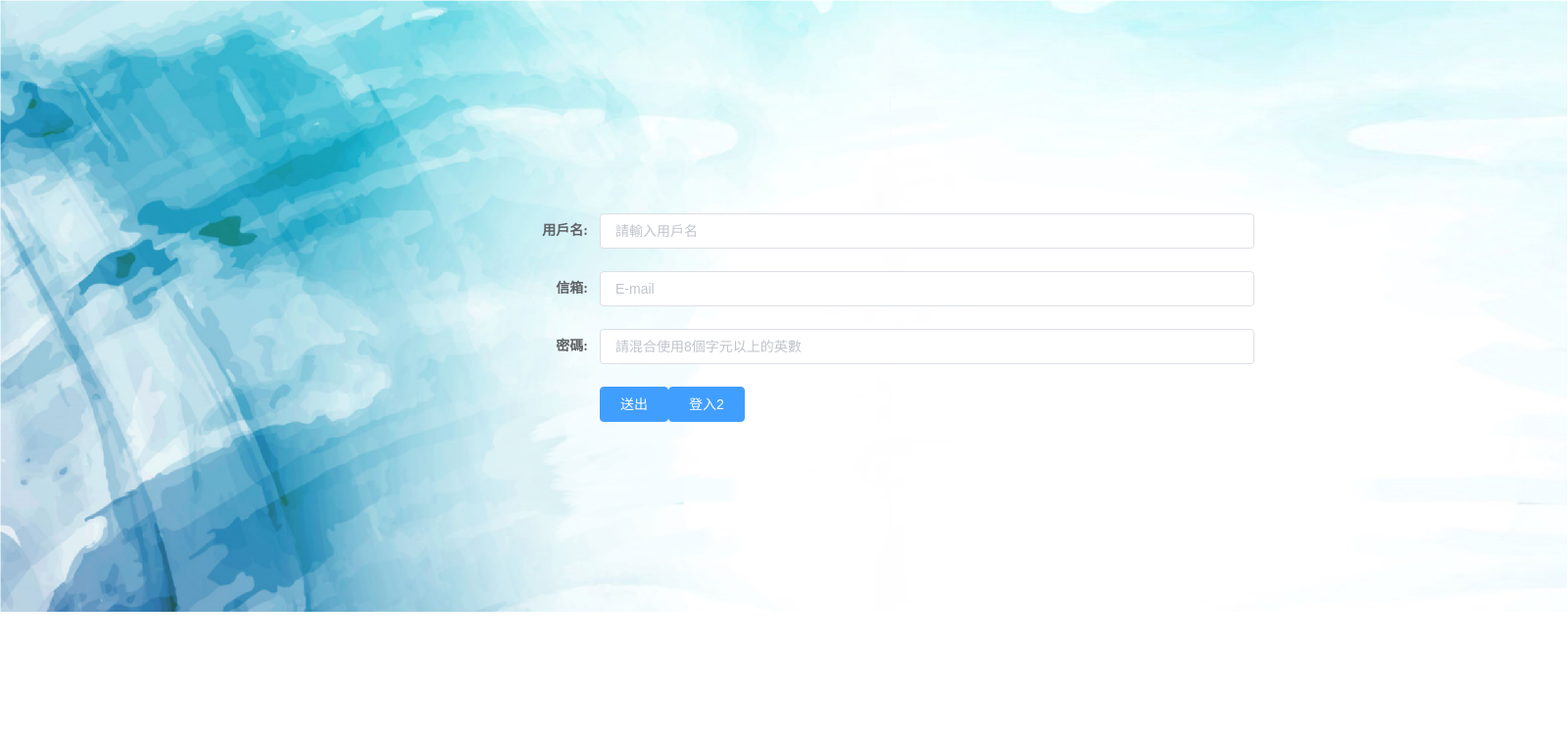
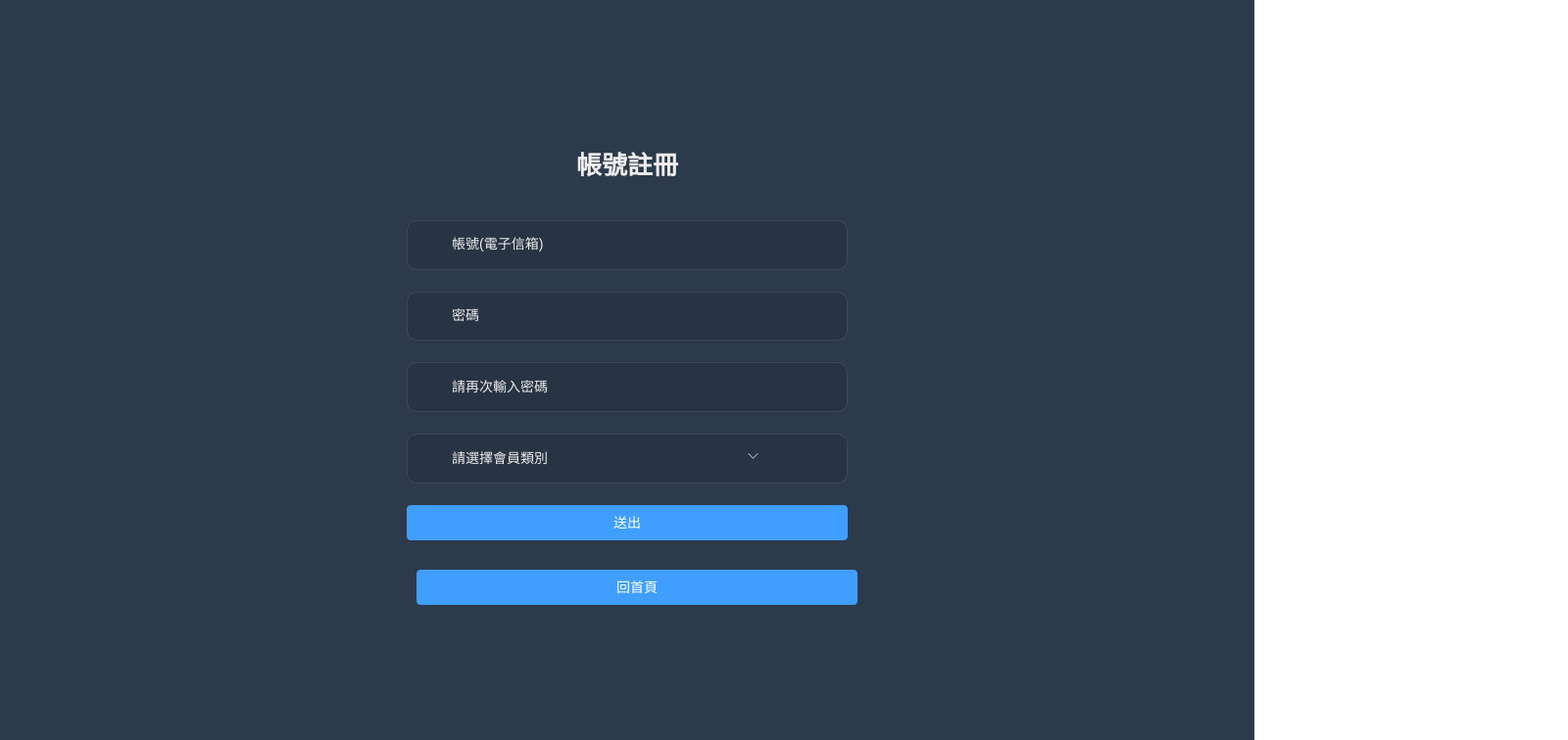
Before and after one commit to riotonchen/Project-Frontend, a Vue app: page /signup in a window 1280 px wide. Shown: the top 756 px of the page at 98% size, 1600 px wide, since content can reach past the window. Built offline with nearby package versions, Linux system fonts and the light colour scheme.

Commit message:
1011_2102 signup conf

```diff
--- a/index.html
+++ b/index.html
@@ -7,7 +7,6 @@
   <meta name="renderer" content="webkit">
   <!--<meta name="viewport" content="width=device-width, initial-scale=1, maximum-scale=1, user-scalable=no,shrink-to-fit=no">-->
   <meta name="viewport" content="initial-scale=1, maximum-scale=1, minimum-scale=1, user-scalable=yes">
-  <meta http-equiv="set-cookie" content="name=value; expires=date; path=url">
   <link rel=icon href=../static/177.ico> </head> <body>
   <!--
   <script src=<%=htmlWebpackPlugin.options.path %>
--- a/src/lang/en.js
+++ b/src/lang/en.js
@@ -74,11 +74,18 @@ export default {
   login: {
     title: 'Login Form',
     logIn: 'Log in',
-    username: 'Username',
+    username: 'Username(Email)',
     password: 'Password',
     any: 'any',
     thirdparty: 'Or connect with',
-    thirdpartyTips: 'Can not be simulated on local, so please combine you own business simulation! ! !'
+    thirdpartyTips: 'Not Finish~'
+  },
+  signup: {
+    title: 'Sign UP',
+    signUP: 'Send Out',
+    username: 'Account(Email)',
+    password: 'Password',
+    password2: 'Plz enter the same Password'
   },
   documentation: {
     documentation: 'Documentation',
--- a/src/lang/index.js
+++ b/src/lang/index.js
@@ -2,7 +2,7 @@ import Vue from 'vue'
 import VueI18n from 'vue-i18n'
 import Cookies from 'js-cookie'
 import elementEnLocale from 'element-ui/lib/locale/lang/en' // element-ui lang
-import elementZhLocale from 'element-ui/lib/locale/lang/zh-CN'// element-ui lang
+import elementZhLocale from 'element-ui/lib/locale/lang/zh-CN' // element-ui lang
 import enLocale from './en'
 import zhLocale from './zh'
 
@@ -22,7 +22,7 @@ const messages = {
 const i18n = new VueI18n({
   // set locale
   // options: en or zh
-  locale: Cookies.get('language') || 'en',
+  locale: Cookies.get('language') || 'zh',
   // set locale messages
   messages
 })
--- a/src/lang/zh.js
+++ b/src/lang/zh.js
@@ -72,13 +72,20 @@ export default {
     size: '布局大小'
   },
   login: {
-    title: '系统登录',
-    logIn: '登录',
-    username: '账号',
-    password: '密码',
+    title: '▶ 登錄 ◀',
+    logIn: '登錄',
+    username: '帳號',
+    password: '密碼',
     any: '随便填',
-    thirdparty: '第三方登录',
-    thirdpartyTips: '本地不能模拟，请结合自己业务进行模拟！！！'
+    thirdparty: '第三方登入',
+    thirdpartyTips: '尚未完成'
+  },
+  signup: {
+    title: '帳號註冊',
+    signUP: '送出',
+    username: '帳號(電子信箱)',
+    password: '密碼',
+    password2: '請再次輸入密碼'
   },
   documentation: {
     documentation: '文档',
--- a/src/router/index.js
+++ b/src/router/index.js
@@ -7,10 +7,12 @@ Vue.use(Router)
 import Layout from '@/views/layout/Layout'
 
 /* Router Modules */
+/*
 import componentsRouter from './modules/components'
 import chartsRouter from './modules/charts'
 import tableRouter from './modules/table'
 import nestedRouter from './modules/nested'
+*/
 
 /** note: Submenu only appear when children.length>=1
  *  detail see  https://panjiachen.github.io/vue-element-admin-site/guide/essentials/router-and-nav.html
--- a/src/utils/auth.js
+++ b/src/utils/auth.js
@@ -1,7 +1,4 @@
 import Cookies from 'js-cookie'
-import {
-  loginByUsername
-} from '@/api/login'
 
 const TokenKey = 'Admin-Token'
 // const TokenKey = loginByUsername
--- a/src/utils/request.js
+++ b/src/utils/request.js
@@ -22,7 +22,7 @@ service.interceptors.request.use(
   config => {
     // Do something before request is sent
     if (store.getters.token) {
-      // 讓每個請求攜带token-- ['X-Token']為自定義key 请根據實際情況自行修改
+      // 讓每個請求攜带token-- ['JWT-Token']為自定義key 请根據實際情況自行修改
       config.headers['JWT-Token'] = getToken()
     }
     return config
--- a/src/views/login/index.vue
+++ b/src/views/login/index.vue
@@ -28,23 +28,25 @@
       </el-form-item>
 
       <el-form-item prop="membertype_id">
+        <!--
         <span class="svg-container">
           <svg-icon icon-class="user" />
         </span>
         <el-input v-model="loginForm.membertype_id" :placeholder="$t('login.membertype_id')" name="membertype_id" type="text" auto-complete="on" />
+        -->
+        <span class="svg-container">
+          <svg-icon icon-class="star" />
+        </span>
+        <el-select v-model="loginForm.membertype_id" clearable placeholder="請選擇會員類別">
+          <el-option v-for="item in membertype" :key="item.key" :label="item.label" :value="item.key" />
+        </el-select>
       </el-form-item>
 
       <el-button :loading="loading" type="primary" style="width:100%;margin-bottom:30px;" @click.native.prevent="handleLogin">{{ $t('login.logIn') }}</el-button>
-
-      <div class="tips">
-        <span>{{ $t('login.username') }} : admin</span>
-        <span>{{ $t('login.password') }} : {{ $t('login.any') }}</span>
-      </div>
-      <div class="tips">
-        <span style="margin-right:18px;">{{ $t('login.username') }} : editor</span>
-        <span>{{ $t('login.password') }} : {{ $t('login.any') }}</span>
-      </div>
-
+      <br>
+      <br>
+      <br>
+      <br>
       <el-button class="thirdparty-button" type="primary" @click="showDialog=true">{{ $t('login.thirdparty') }}</el-button>
     </el-form>
 
@@ -60,7 +62,7 @@
 </template>
 
 <script>
-import { isvalidUsername } from '@/utils/validate'
+import { validateEmail } from '@/utils/validate'
 import LangSelect from '@/components/LangSelect'
 import SocialSign from './socialsignin'
 
@@ -68,35 +70,44 @@ export default {
   name: 'Login',
   components: { LangSelect, SocialSign },
   data() {
-    const validateUsername = (rule, value, callback) => {
-      if (!isvalidUsername(value)) {
-        callback(new Error('Please enter the correct user name'))
+    const isvalidateEmail = (rule, value, callback) => {
+      if (!validateEmail(value)) {
+        callback(new Error('請輸入正確的 E-mail'))
       } else {
         callback()
       }
     }
     const validatePassword = (rule, value, callback) => {
-      if (value.length < 6) {
-        callback(new Error('The password can not be less than 6 digits'))
+      if (value.length < 8) {
+        callback(new Error('密碼不可以小於 8 碼'))
       } else {
         callback()
       }
     }
+    const validateMembertype = (rule, value, callback) => {
+      if (value === '') {
+        callback(new Error('請選擇會員類別'))
+      } else {
+        callback()
+      }
+    }
+
     return {
       loginForm: {
-        username: 'a4214679@pccu.edu.tw',
-        password: 'k79540777',
-        membertype_id: '2'
+        username: '',
+        password: '',
+        membertype_id: ''
       },
       loginRules: {
-        // username: [{ required: true, trigger: 'blur', validator: validateUsername }],
-        username: [{ required: true, trigger: 'blur' }],
-        password: [{ required: true, trigger: 'blur', validator: validatePassword }]
+        username: [{ required: true, trigger: 'blur', validator: isvalidateEmail }],
+        password: [{ required: true, trigger: 'blur', validator: validatePassword }],
+        membertype_id: [{ required: true, trigger: 'blur', validator: validateMembertype }]
       },
       passwordType: 'password',
       loading: false,
       showDialog: false,
-      redirect: undefined
+      redirect: undefined,
+      membertype: [{ label: '一般會員', key: '2' }, { label: '管理員', key: '1' }, { label: '商家', key: '5' }]
     }
   },
   watch: {
@@ -199,10 +210,29 @@ $cursor: #fff;
       }
     }
   }
+  .el-select {
+    display: inline-block;
+    height: 47px;
+    width: 25rem;
+    input {
+      background: transparent;
+      border: 0px;
+      -webkit-appearance: none;
+      border-radius: 0px;
+      padding: 12px 5px 12px 15px;
+      color: $light_gray;
+      height: 47px;
+      caret-color: $cursor;
+      &:-webkit-autofill {
+        -webkit-box-shadow: 0 0 0px 1000px $bg inset !important;
+        -webkit-text-fill-color: $cursor !important;
+      }
+    }
+  }
   .el-form-item {
     border: 1px solid rgba(255, 255, 255, 0.1);
     background: rgba(0, 0, 0, 0.1);
-    border-radius: 5px;
+    border-radius: 10px;
     color: #454545;
   }
 }
--- a/src/views/signup/index.vue
+++ b/src/views/signup/index.vue
@@ -1,43 +1,265 @@
 <template>
-  <div class="b1">
+  <div class="signup-container">
     <title>
       註冊
     </title>
-    <el-form :model="ruleForm2" :rules="rules2" status-icon label-width="100px" class="demo-ruleForm">
-      <el-form-item label="用戶名:">
-        <el-input v-model="input" placeholder="請輸入用戶名" />
-      </el-form-item>
-      <el-form-item label="信箱:">
-        <el-input v-model="input" placeholder="E-mail" />
-      </el-form-item>
-      <el-form-item label="密碼:">
-        <el-input v-model="input" placeholder="請混合使用8個字元以上的英數" />
+    <el-form ref="signupForm" :model="signupForm" :rules="signupRules" class="signup-form" auto-complete="on" label-position="left">
+
+      <div class="title-container">
+        <h3 class="title">{{ $t('signup.title') }}</h3>
+        <lang-select class="set-language" />
+      </div>
+
+      <el-form-item prop="username">
+        <span class="svg-container">
+          <svg-icon icon-class="user" />
+        </span>
+        <el-input v-model="signupForm.username" :placeholder="$t('signup.username')" name="username" type="text" auto-complete="on" />
       </el-form-item>
 
-      <el-form-item>
-        <el-button type="primary" @click="submitForm('ruleForm2')">送出</el-button>
-        <router-link to="/login2">
-          <el-button type="primary">登入2</el-button>
-        </router-link>
+      <el-form-item prop="password">
+        <span class="svg-container">
+          <svg-icon icon-class="password" />
+        </span>
+        <el-input :type="passwordType" v-model="signupForm.password" :placeholder="$t('signup.password')" name="password" auto-complete="on" @keyup.enter.native="handleLogin" />
+        <span class="show-pwd" @click="showPwd">
+          <svg-icon icon-class="eye" />
+        </span>
       </el-form-item>
+
+      <el-form-item prop="password">
+        <span class="svg-container">
+          <svg-icon icon-class="password" />
+        </span>
+        <el-input :type="passwordType" v-model="signupForm.password2" :placeholder="$t('signup.password2')" name="password2" auto-complete="on" @keyup.enter.native="handleLogin" />
+        <span class="show-pwd" @click="showPwd">
+          <svg-icon icon-class="eye" />
+        </span>
+      </el-form-item>
+
+      <el-form-item prop="membertype_id">
+        <!--
+        <span class="svg-container">
+          <svg-icon icon-class="user" />
+        </span>
+        <el-input v-model="signupForm.membertype_id" :placeholder="$t('login.membertype_id')" name="membertype_id" type="text" auto-complete="on" />
+        -->
+        <span class="svg-container">
+          <svg-icon icon-class="star" />
+        </span>
+        <el-select v-model="signupForm.membertype_id" clearable placeholder="請選擇會員類別">
+          <el-option v-for="item in membertype" :key="item.key" :label="item.label" :value="item.key" />
+        </el-select>
+      </el-form-item>
+
+      <el-button :loading="loading" type="primary" style="width:100%;margin-bottom:30px;" @click.native.prevent="handleLogin">{{ $t('signup.signUP') }}</el-button>
+      <el-button type="primary" style="width:100%;margin-bottom:30px;">
+        <router-link to="/home">回首頁</router-link>
+      </el-button>
     </el-form>
-
   </div>
 </template>
-<style>
-.b1 {
-  background: url("../../assets/images/watercolor.svg") no-repeat;
-  -moz-background-size: cover;
-  -webkit-background-size: cover;
-  -o-background-size: cover;
-  background-size: cover;
-  height: 48.85vmax;
-  font-family: "Microsoft JhengHei";
-  position: relative;
-  width: 200vmin;
 
-  padding-left: 40vmax;
-  padding-right: 25vmax;
-  padding-top: 17vmax;
+<script>
+import { validateEmail } from '@/utils/validate'
+import LangSelect from '@/components/LangSelect'
+
+export default {
+  name: 'Signup',
+  components: { LangSelect },
+  data() {
+    const isvalidateEmail = (rule, value, callback) => {
+      if (!validateEmail(value)) {
+        callback(new Error('請輸入正確的 E-mail'))
+      } else {
+        callback()
+      }
+    }
+    const validatePassword = (rule, value, callback) => {
+      if (value.length < 8) {
+        callback(new Error('密碼不可以小於 8 碼'))
+      } else {
+        callback()
+      }
+    }
+    const validateMembertype = (rule, value, callback) => {
+      if (value === '') {
+        callback(new Error('請選擇會員類別'))
+      } else {
+        callback()
+      }
+    }
+
+    return {
+      signupForm: {
+        username: '',
+        password: '',
+        membertype_id: ''
+      },
+      signupRules: {
+        username: [{ required: true, trigger: 'blur', validator: isvalidateEmail }],
+        password: [{ required: true, trigger: 'blur', validator: validatePassword }],
+        membertype_id: [{ required: true, trigger: 'blur', validator: validateMembertype }]
+      },
+      passwordType: 'password',
+      loading: false,
+      showDialog: false,
+      redirect: undefined,
+      membertype: [{ label: '一般會員', key: '2' }, { label: '商家', key: '5' }]
+    }
+  },
+  watch: {
+    $route: {
+      handler: function(route) {
+        this.redirect = route.query && route.query.redirect
+      },
+      immediate: true
+    }
+  },
+  methods: {
+    showPwd() {
+      if (this.passwordType === 'password') {
+        this.passwordType = ''
+      } else {
+        this.passwordType = 'password'
+      }
+    }
+  }
+}
+
+</script>
+
+<style rel="stylesheet/scss" lang="scss">
+/* 修復input 背景不協調 和光標變色 */
+/* Detail see https://github.com/PanJiaChen/vue-element-admin/pull/927 */
+
+$bg: #283443;
+$light_gray: #eee;
+$cursor: #fff;
+
+@supports (-webkit-mask: none) and (not (cater-color: $cursor)) {
+  .signup-container .el-input input {
+    color: $cursor;
+    &::first-line {
+      color: $light_gray;
+    }
+  }
+}
+
+/* reset element-ui css */
+.signup-container {
+  .el-input {
+    display: inline-block;
+    height: 47px;
+    width: 85%;
+    input {
+      background: transparent;
+      border: 0px;
+      -webkit-appearance: none;
+      border-radius: 0px;
+      padding: 12px 5px 12px 15px;
+      color: $light_gray;
+      height: 47px;
+      caret-color: $cursor;
+      &:-webkit-autofill {
+        -webkit-box-shadow: 0 0 0px 1000px $bg inset !important;
+        -webkit-text-fill-color: $cursor !important;
+      }
+    }
+  }
+  .el-select {
+    display: inline-block;
+    height: 47px;
+    width: 25rem;
+    input {
+      background: transparent;
+      border: 0px;
+      -webkit-appearance: none;
+      border-radius: 0px;
+      padding: 12px 5px 12px 15px;
+      color: $light_gray;
+      height: 47px;
+      caret-color: $cursor;
+      &:-webkit-autofill {
+        -webkit-box-shadow: 0 0 0px 1000px $bg inset !important;
+        -webkit-text-fill-color: $cursor !important;
+      }
+    }
+  }
+  .el-form-item {
+    border: 1px solid rgba(255, 255, 255, 0.1);
+    background: rgba(0, 0, 0, 0.1);
+    border-radius: 10px;
+    color: #454545;
+  }
 }
 </style>
+
+<style rel="stylesheet/scss" lang="scss" scoped>
+$bg: #2d3a4b;
+$dark_gray: #889aa4;
+$light_gray: #eee;
+
+.signup-container {
+  position: fixed;
+  height: 100%;
+  width: 100%;
+  background-color: $bg;
+  .signup-form {
+    position: absolute;
+    left: 0;
+    right: 0;
+    width: 520px;
+    max-width: 100%;
+    padding: 35px 35px 15px 35px;
+    margin: 120px auto;
+  }
+  .tips {
+    font-size: 14px;
+    color: #fff;
+    margin-bottom: 10px;
+    span {
+      &:first-of-type {
+        margin-right: 16px;
+      }
+    }
+  }
+  .svg-container {
+    padding: 6px 5px 6px 15px;
+    color: $dark_gray;
+    vertical-align: middle;
+    width: 30px;
+    display: inline-block;
+  }
+  .title-container {
+    position: relative;
+    .title {
+      font-size: 26px;
+      color: $light_gray;
+      margin: 0px auto 40px auto;
+      text-align: center;
+      font-weight: bold;
+    }
+    .set-language {
+      color: #fff;
+      position: absolute;
+      top: 5px;
+      right: 0px;
+    }
+  }
+  .show-pwd {
+    position: absolute;
+    right: 10px;
+    top: 7px;
+    font-size: 16px;
+    color: $dark_gray;
+    cursor: pointer;
+    user-select: none;
+  }
+  .thirdparty-button {
+    position: absolute;
+    right: 35px;
+    bottom: 28px;
+  }
+}
+</style>
```
Also changed, not shown: src/api/signup.js (added, +14 -0 lines), src/store/modules/user.js (+2 -64 lines), src/utils/validate.js (+10 -3 lines).
